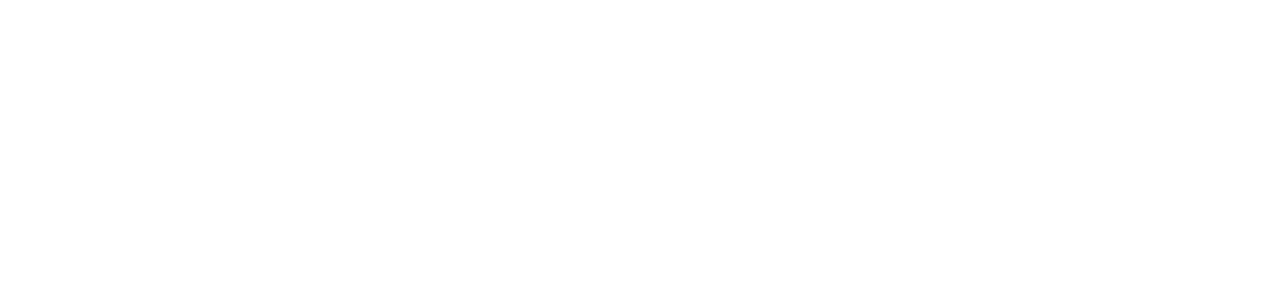
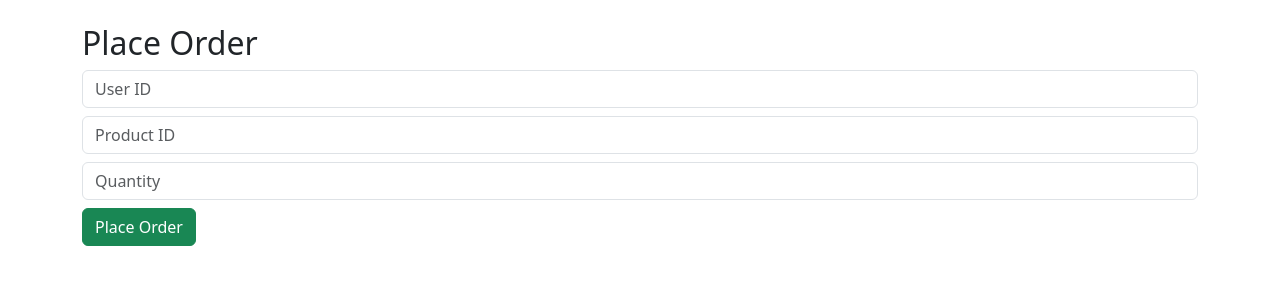
Before and after one commit to roumya-ranjan/Ai_Powered_E-commerce_Platform, a React (Vite) app in the folder frontend/smart-commerce-frontend/: page /orders/add in a window 1280 px wide. Before the commit this address had no page. Shown: the top 300 px of the page. Built offline with nearby package versions, Linux system fonts and the light colour scheme.

Commit message:
Add place order from in React

```diff
--- a/frontend/smart-commerce-frontend/src/App.jsx
+++ b/frontend/smart-commerce-frontend/src/App.jsx
@@ -5,6 +5,7 @@
 import ProductDetails from "./pages/ProductDetails";
 import AddProduct from "./pages/AddProduct";
 import Orders from "./pages/Orders";
+import PlaceOrder from "./pages/PlaceOrder";
 import Payments from "./pages/Payments";
 import Notifications from "./pages/Notifications";
 import Login from "./pages/Login";
@@ -19,6 +20,7 @@
         <Route path="/products/:id" element={<ProductDetails />} />
         <Route path="/products/add" element={<AddProduct />} />
          <Route path="/orders" element={<Orders />} />
+         <Route path="/orders/add" element={<PlaceOrder />} />
         <Route path="/payments" element={<Payments />} />
         <Route path="/notifications" element={<Notifications />} />
         <Route path="/login" element={<Login />} />
--- a/frontend/smart-commerce-frontend/src/components/Navbar.jsx
+++ b/frontend/smart-commerce-frontend/src/components/Navbar.jsx
@@ -10,6 +10,7 @@
                     <Link className="nav-link" to="/products">Products</Link>
                     <Link className="nav-link" to="/products/add">Add Product</Link>
                     <Link className="nav-link" to="/orders">Orders</Link>
+                    <Link className="nav-link" to="/orders/add">Place Order</Link>
                     <Link className="nav-link" to="/payments">Payments</Link>
                     <Link className="nav-link" to="/notifications">Notifications</Link>
                     <Link className="nav-link" to="/login">Login</Link>
--- /dev/null
+++ b/frontend/smart-commerce-frontend/src/pages/PlaceOrder.jsx
@@ -0,0 +1,75 @@
+import { useState } from "react";
+import { useNavigate } from "react-router-dom";
+import api from "../services/api";
+
+function PlaceOrder() {
+    const navigate = useNavigate();
+
+    const [order, setOrder] = useState({
+        userId: "",
+        productId: "",
+        quantity: ""
+    });
+
+    const handleChange = (e) => {
+        setOrder({
+            ...order,
+            [e.target.name]: e.target.value
+        });
+    };
+
+    const handleSubmit = (e) => {
+        e.preventDefault();
+
+        api.post("/api/orders", order)
+            .then((response) => {
+                alert(response.data);
+                navigate("/orders");
+            })
+            .catch((error) => {
+                console.error("Error placing order:", error);
+                alert("Failed to place order");
+            });
+    };
+
+    return (
+        <div className="container mt-4">
+            <h2>Place Order</h2>
+
+            <form onSubmit={handleSubmit}>
+                <input
+                    className="form-control mb-2"
+                    type="number"
+                    name="userId"
+                    placeholder="User ID"
+                    onChange={handleChange}
+                    required
+                />
+
+                <input
+                    className="form-control mb-2"
+                    type="number"
+                    name="productId"
+                    placeholder="Product ID"
+                    onChange={handleChange}
+                    required
+                />
+
+                <input
+                    className="form-control mb-2"
+                    type="number"
+                    name="quantity"
+                    placeholder="Quantity"
+                    onChange={handleChange}
+                    required
+                />
+
+                <button className="btn btn-success" type="submit">
+                    Place Order
+                </button>
+            </form>
+        </div>
+    );
+}
+
+export default PlaceOrder;
```
